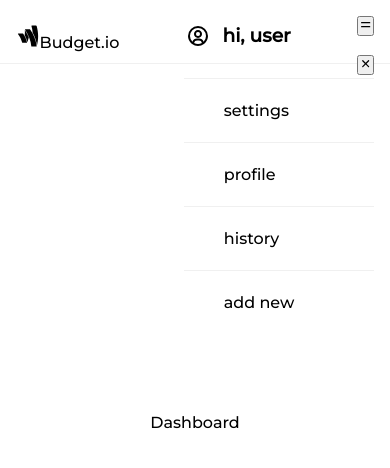
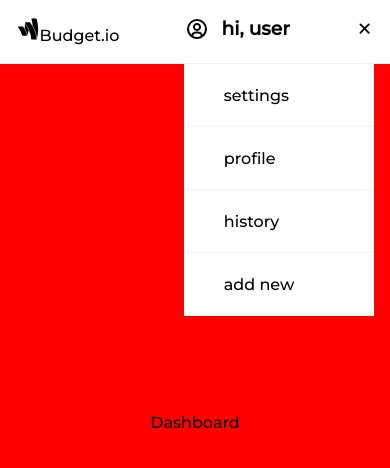
Before and after one commit to geezlothbrok/budget, a React (Create React App) app: page / in a window 390 px wide. Shown: the top 468 px of the page. Built offline with nearby package versions, Linux system fonts and the light colour scheme.

Commit message:
mobile toogle

```diff
--- a/src/components/navigation/NavBar.css
+++ b/src/components/navigation/NavBar.css
@@ -17,10 +17,16 @@ nav {
     display: flex;
     justify-content: space-between;
     align-items: center;
+
 }
 
-.toogle-mobile {
+
+
+.open-menu, .close-menu {
     display: none;
+    background: transparent;
+    border: none;
+    font-size: 1rem;
 }
 
 .user-profile {
@@ -89,6 +95,7 @@ nav {
         flex-direction: column;
         gap: 0;
         align-items: flex-start;
+        /* display: none; */
     }
 
     .mobile-links li {
@@ -108,13 +115,17 @@ nav {
     .mobile-links li a.active::after {
         display: none;
     }
-    .toogle-mobile {
+    .open-menu, .close-menu {
         display: inline-block;
-        font-size: 2rem;
+        font-size: 1.2rem;
         color: black;
         border: none;
         background: transparent;
         cursor: pointer;
     }
+    /* .close-menu {
+        display: none;
+    } */
+
 
 }
--- a/src/components/navigation/NavBar.jsx
+++ b/src/components/navigation/NavBar.jsx
@@ -1,4 +1,4 @@
-import React from "react";
+import React, { useState } from "react";
 import "./NavBar.css";
 import { FaGoogleWallet } from "react-icons/fa";
 import { BiUserCircle } from "react-icons/bi";
@@ -7,6 +7,19 @@ import { IoClose } from "react-icons/io5";
 import { NavLink } from "react-router-dom";
 
 function NavBar() {
+
+  const [showMobileMenu, setShowMobileMenu] = useState (false);
+
+  const toogleMenu = () => {
+    setShowMobileMenu(!showMobileMenu);
+    console.log("hello");
+  };
+
+  const hideMenu = () => {
+    setShowMobileMenu(false)
+    console.log("i can hide");
+  };
+
   return (
     <nav>
       <div className="navbar-container">
@@ -44,18 +57,15 @@ function NavBar() {
           </li>
         </ul>
 
-        <ul className="toogle-mobile">
-          <li>
-            <button className="open-menu">
+        <div>
+            {showMobileMenu ? (<button className= "open-menu" onClick={toogleMenu}>
               <HiMenuAlt4 />
-            </button>
-          </li>
-          <li>
-            <button className="close-menu">
+            </button>) : (<button className="close-menu" onClick={hideMenu}>
               <IoClose />
-            </button>
-          </li>
-        </ul>
+            </button>)}
+
+
+         </div>
       </div>
     </nav>
   );
--- a/src/index.css
+++ b/src/index.css
@@ -9,4 +9,5 @@
 body {
   font-family: 'Montserrat', sans-serif;
   height: 100vh;
+  background: red;
 }
```
